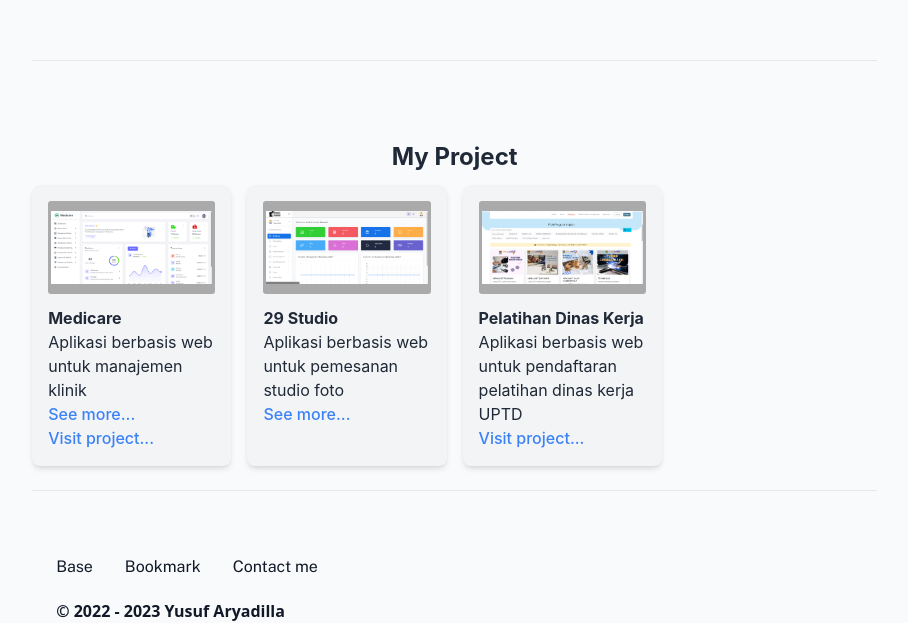
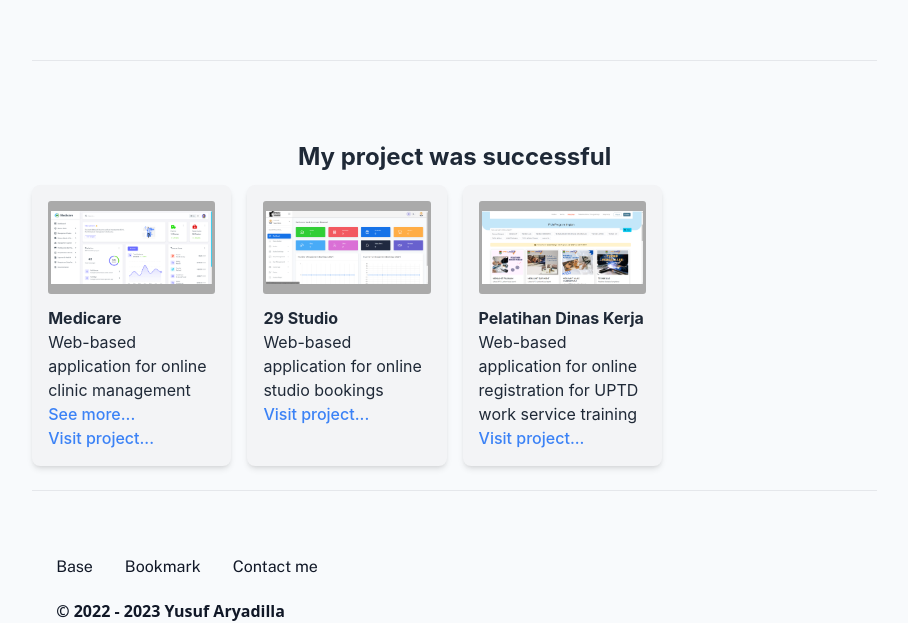
Before and after one commit to yusufarya/my-app-profile-reactjs, a React (Vite) app: page / in a window 1280 px wide. Shown: the part 655-1278 px from the top of the page, without its empty margins (179-1087 px from the left). Built offline with nearby package versions, Linux system fonts and the light colour scheme.

Commit message:
change language

```diff
--- a/src/pages/home.jsx
+++ b/src/pages/home.jsx
@@ -93,25 +93,25 @@
           className="text-gray-800 dark:text-white mx-0 lg:mt-10 md:mt-10 sm:mt-8 mt-5 w-full lg:w-2/3 md:w-2/3"
           ref={project}
         >
-          <h3 className="text-center font-bold text-2xl mb-3">My Project</h3>
+          <h3 className="text-center font-bold text-2xl mb-3">My project was successful</h3>
           <div className="grid grid-cols-1 sm:grid-cols-2 md:grid-cols-3 lg:grid-cols-4 gap-4" id="project">
             <div id="item-project" className="p-4 bg-gray-100 rounded-lg shadow-md">
               <img src={medicare} alt="Medicare project" className="w-full h-auto mb-2 rounded-md" />
               <h4 className="font-bold mt-3">Medicare</h4>
-              <p>Aplikasi berbasis web untuk manajemen klinik</p>
+              <p>Web-based application for online clinic management</p>
               <a href="https://my.medicare.29digitec.com/" target="_blank" rel="noopener noreferrer" className="text-blue-500 hover:underline">See more...</a><br />
               <a href="http://medicare.web.id/admin" target="_blank" rel="noopener noreferrer" className="text-blue-500 hover:underline">Visit project...</a>
             </div>
             <div id="item-project" className="p-4 bg-gray-100 rounded-lg shadow-md">
               <img src={studio} alt="29 Studio project" className="w-full h-auto mb-2 rounded-md" />
               <h4 className="font-bold mt-3">29 Studio</h4>
-              <p>Aplikasi berbasis web untuk pemesanan studio foto</p>
-              <a href="https://elfana-studio.com/" target="_blank" rel="noopener noreferrer" className="text-blue-500 hover:underline">See more...</a>
+              <p>Web-based application for online studio bookings</p>
+              <a href="https://elfana-studio.com/" target="_blank" rel="noopener noreferrer" className="text-blue-500 hover:underline">Visit project...</a>
             </div>
             <div id="item-project" className="p-4 bg-gray-100 rounded-lg shadow-md">
               <img src={uptd} alt="Pelatihan Dinas Kerja project" className="w-full h-auto mb-2 rounded-md" />
               <h4 className="font-bold mt-3">Pelatihan Dinas Kerja</h4>
-              <p>Aplikasi berbasis web untuk pendaftaran pelatihan dinas kerja UPTD</p>
+              <p>Web-based application for online registration for UPTD work service training</p>
               <a href="https://uptd-tangerangkab.com/" target="_blank" rel="noopener noreferrer" className="text-blue-500 hover:underline">Visit project...</a>
             </div>
           </div>
```
